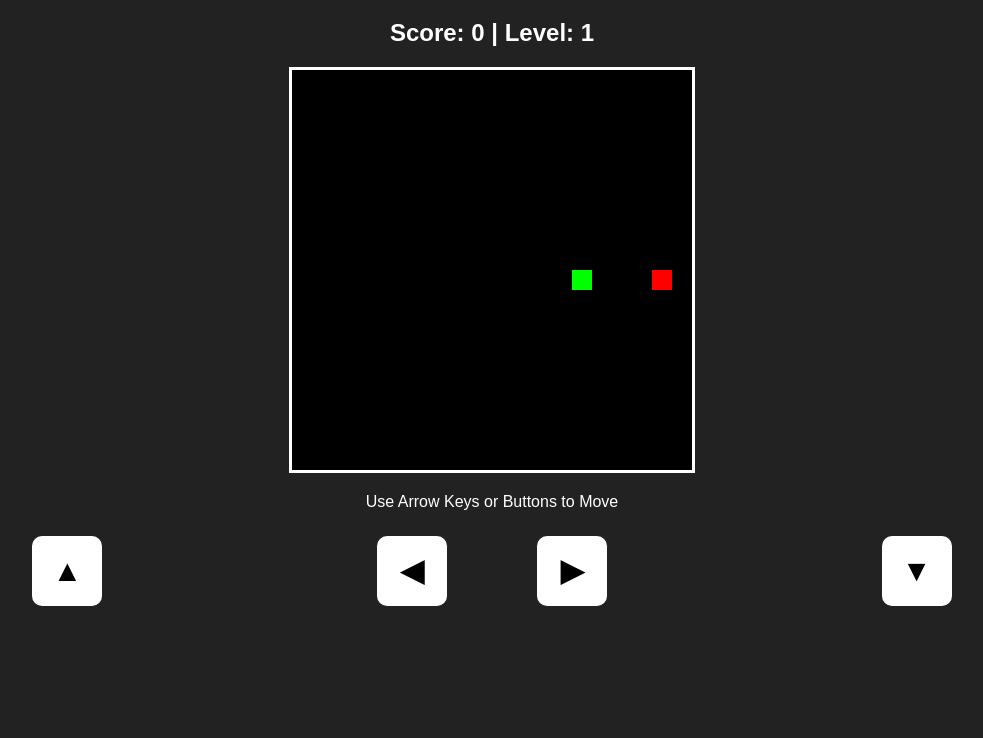
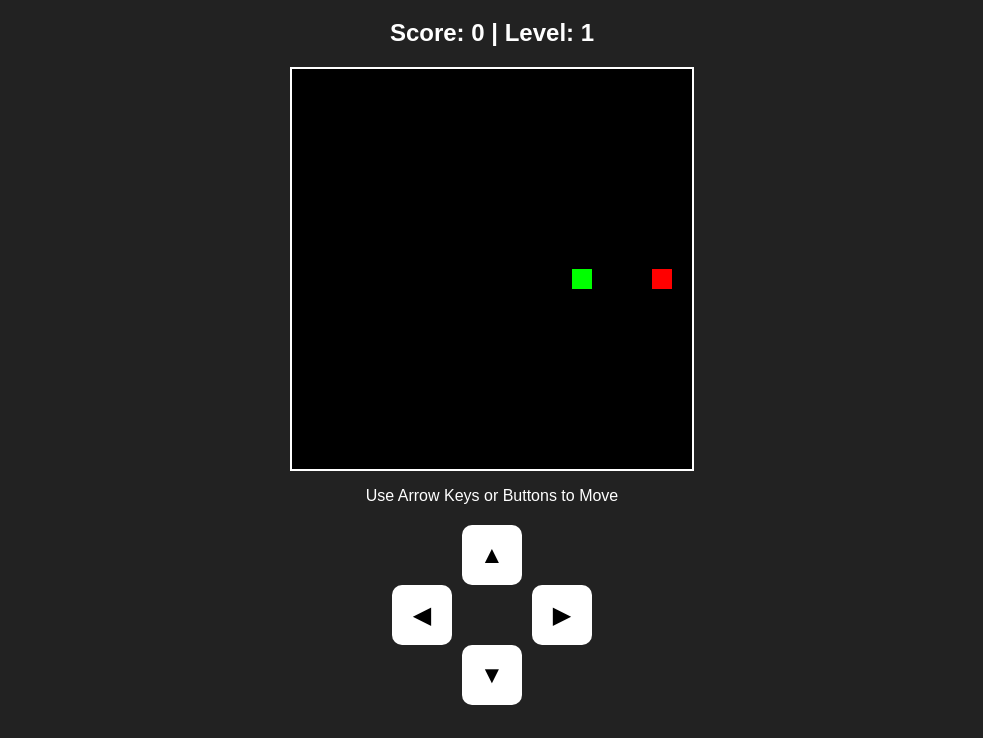
Before and after one commit to faisalwahyu/snake-game, a plain HTML site: page index.html in a window 1280 px wide. Shown: the part 62-800 px from the top of the page, without its empty margins (148-1131 px from the left). Drawn offline with Linux system fonts and the light colour scheme.

Commit message:
Add files via upload

```diff
--- a/index.html
+++ b/index.html
@@ -13,7 +13,7 @@
     <canvas id="gameCanvas"></canvas>
     <p>Use Arrow Keys or Buttons to Move</p>
 
-    <!-- Mobile Controls -->
+    <!-- Gamepad Layout -->
     <div id="controls">
         <div class="control-row">
             <button class="invisible"></button>
@@ -32,10 +32,6 @@
         </div>
     </div>
 
-    <!-- Updated Sound Effects -->
-    <audio id="eatSound" src="https://www.fesliyanstudios.com/play-mp3/397"></audio> <!-- "Ding" sound -->
-    <audio id="gameOverSound" src="https://www.fesliyanstudios.com/play-mp3/416"></audio> <!-- "Beep" sound -->
-
     <script src="script.js"></script>
 </body>
 </html>
--- a/styles.css
+++ b/styles.css
@@ -1,48 +1,45 @@
 body {
     text-align: center;
-    font-family: Arial, sans-serif;
     background-color: #222;
     color: white;
+    font-family: Arial, sans-serif;
 }
 
 canvas {
-    border: 3px solid white;
     background-color: black;
+    display: block;
+    margin: auto;
+    border: 2px solid white;
 }
 
 #controls {
-    display: grid;
-    grid-template-columns: repeat(3, 1fr);
-    gap: 10px;
+    display: flex;
+    flex-direction: column;
+    align-items: center;
     margin-top: 20px;
-    justify-content: center;
-    align-items: center;
 }
 
 .control-row {
     display: flex;
-    justify-content: center;
+    gap: 10px;
 }
 
 button {
-    width: 70px;
-    height: 70px;
-    font-size: 30px;
-    margin: 5px;
+    width: 60px;
+    height: 60px;
+    font-size: 24px;
+    background-color: white;
+    border: none;
     border-radius: 10px;
-    border: none;
-    background-color: white;
-    color: black;
-    font-weight: bold;
-    cursor: pointer;
 }
 
-button:active {
+button:hover {
     background-color: lightgray;
 }
 
 .invisible {
-    background-color: transparent;
+    width: 60px;
+    height: 60px;
+    background: none;
     border: none;
-    cursor: default;
 }
```
